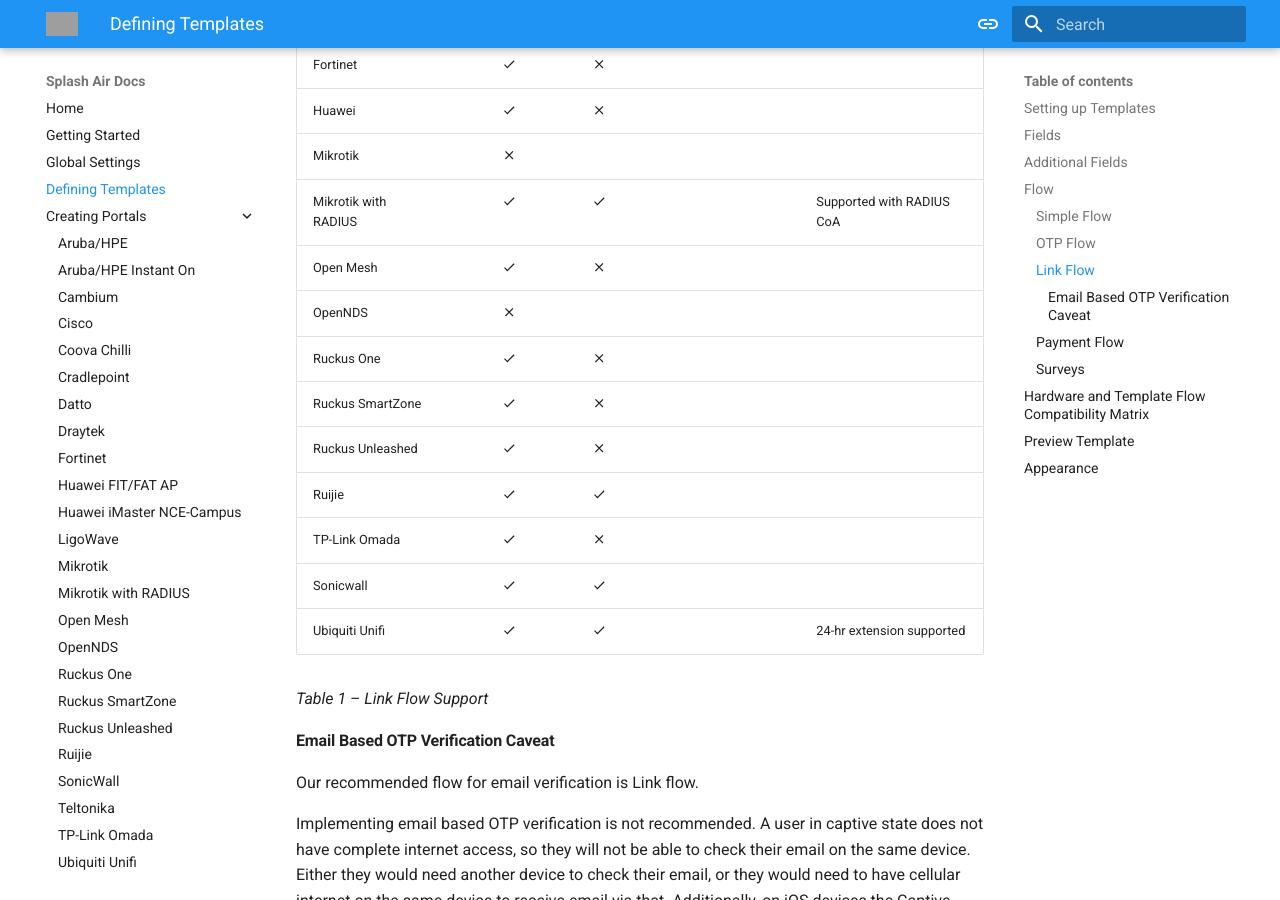
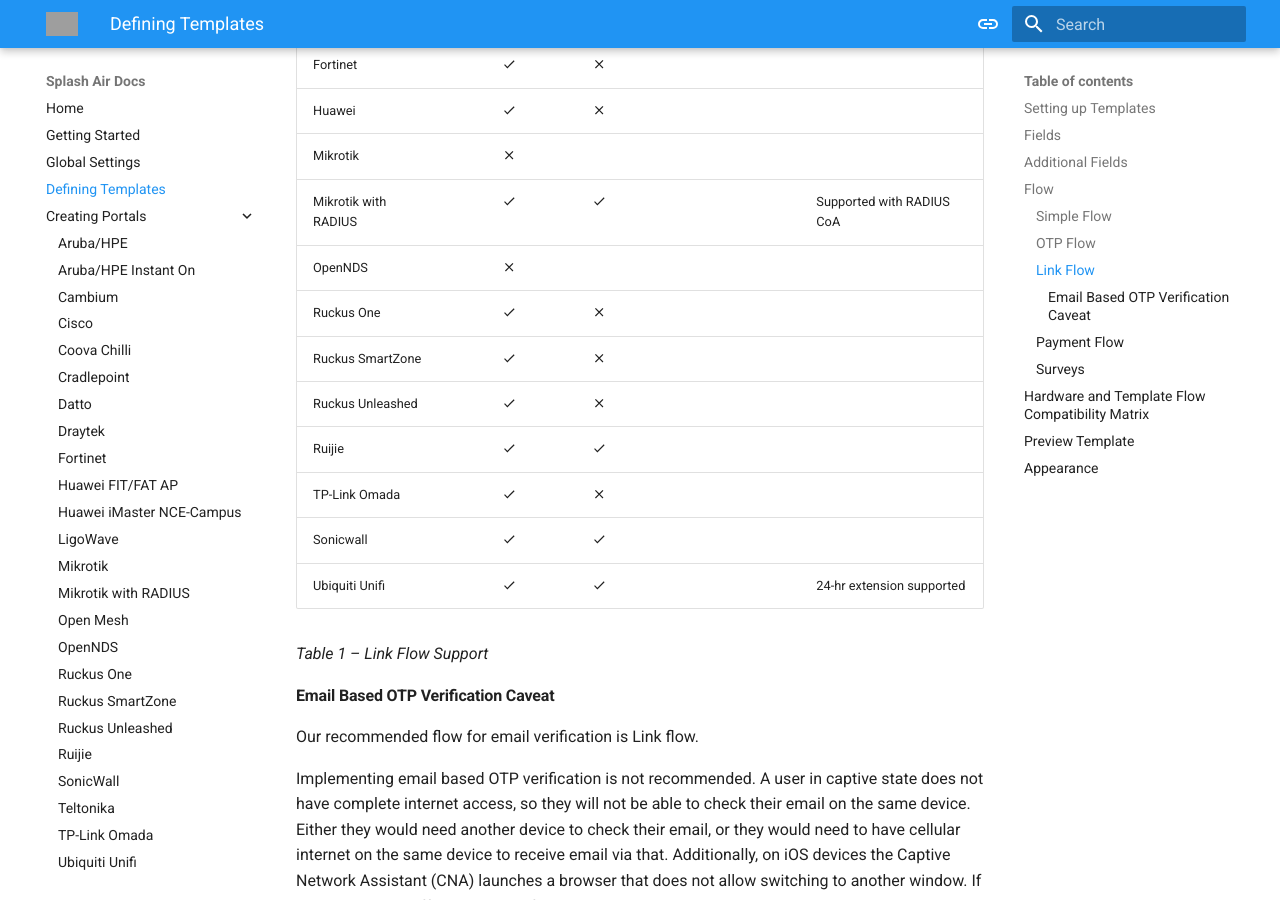
Before and after one commit to splash-networks/admin-panel-doc, an MkDocs documentation site: the page built from docs/defining-templates.md, in a window 1280 px wide and 900 px high, scrolled down 3949 px. Built offline with MkDocs 1.6.1 and Material for MkDocs 9.7.7, drawn with Linux system fonts in a browser that asks for light colours; grey boxes are pictures that could not be loaded.

Commit message:
openmesh removed from hardware compatibility tables

```diff
--- a/docs/defining-templates.md
+++ b/docs/defining-templates.md
@@ -86,7 +86,6 @@
 | Huawei               | :material-check:  | :material-close:                  |                           |
 | Mikrotik             | :material-close:  |                                   |                           |
 | Mikrotik with RADIUS | :material-check:  | :material-check:                  | Supported with RADIUS CoA |
-| Open Mesh            | :material-check:  | :material-close:                  |                           |
 | OpenNDS              | :material-close:  |                                   |                           |
 | Ruckus One           | :material-check:  | :material-close:                  |                           |
 | Ruckus SmartZone     | :material-check:  | :material-close:                  |                           |
@@ -143,7 +142,6 @@
 | Huawei               | :material-check: | :material-check: | :material-close: |                                    |
 | Mikrotik             | :material-check: | :material-check: | :material-close: |                                    |
 | Mikrotik with RADIUS | :material-check: | :material-check: | :material-check: |                                    |
-| Open Mesh            | :material-check: | :material-check: | :material-close: |                                    |
 | OpenNDS              | :material-check: | :material-check: | :material-close: |                                    |
 | Ruckus One           | :material-check: | :material-check: | :material-close: |                                    |
 | Ruckus SmartZone     | :material-check: | :material-check: | :material-close: |                                    |
```
